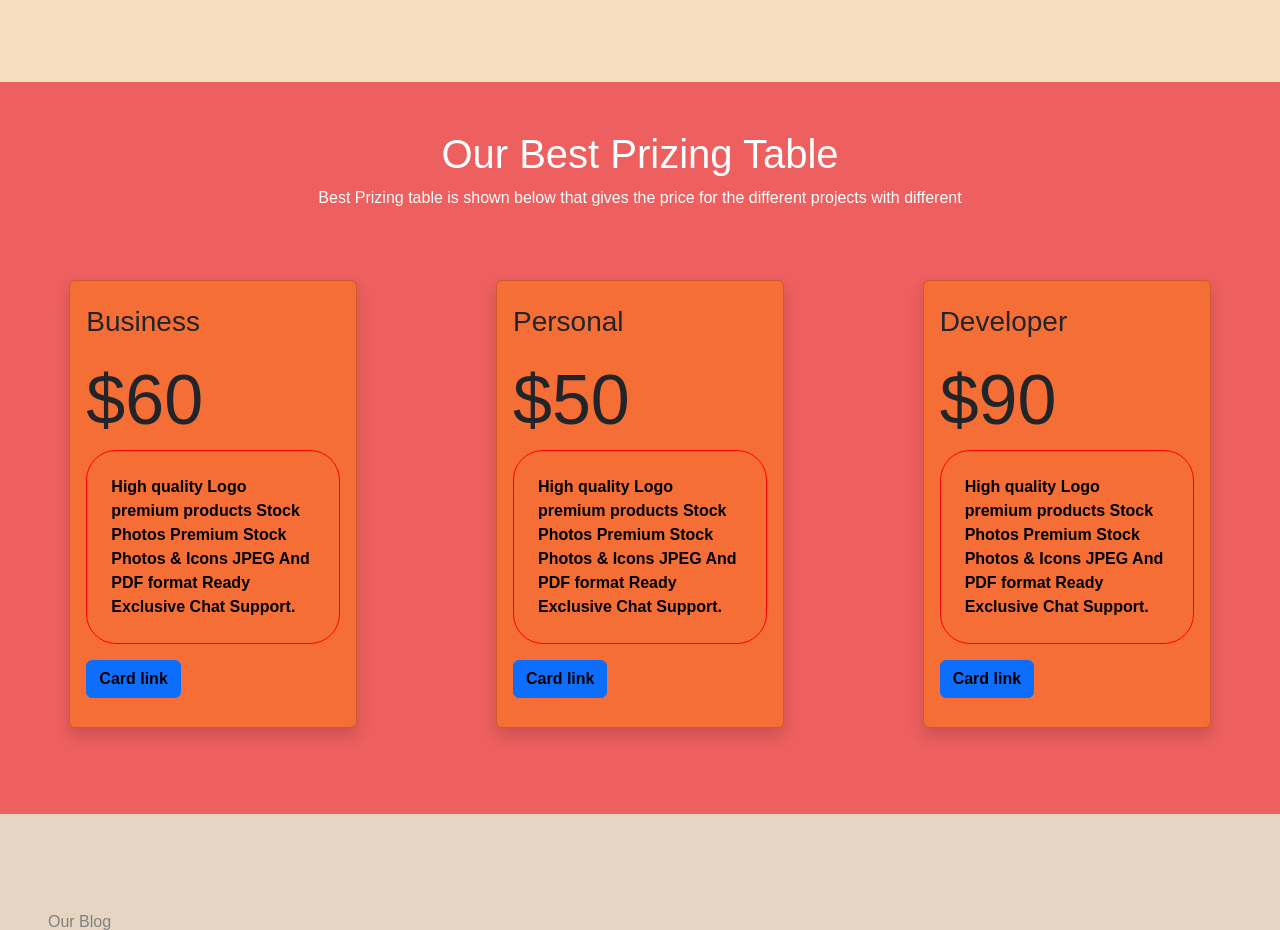
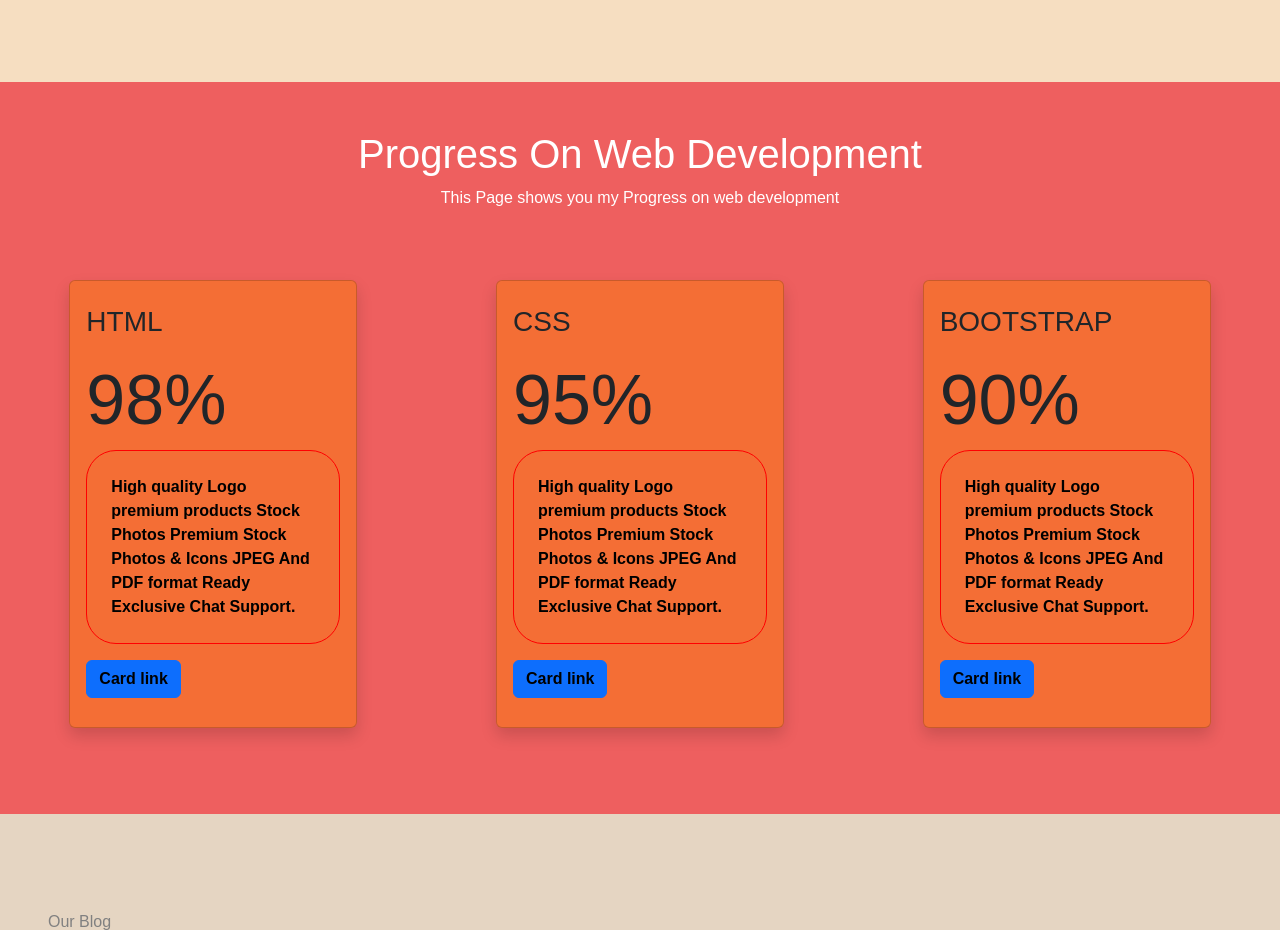
Before and after one commit to VigneshG575/git-code, a plain HTML site: page Portfolio/index.html in a window 1280 px wide. Shown: the part 5360-6290 px from the top of the page. Drawn offline with nearby package versions, Linux system fonts and the light colour scheme.

Commit message:
morning update

```diff
--- a/Portfolio/index.html
+++ b/Portfolio/index.html
@@ -363,15 +363,15 @@
     <section class="reveal pricing-table">
         <div class="container-fluid pt-5">
             <div class="col-12 text-center">
-                <h1 class="h1" style="color:white;">Our Best Prizing Table</h1>
-                <p  style="color:white;">Best Prizing table is shown below that gives the price for the different projects with different</p>
+                <h1 class="h1" style="color:white;">Progress On Web Development</h1>
+                <p  style="color:white;">This Page shows you my Progress on web development</p>
             </div>
             <div class="row" style="margin-top:70px;padding-bottom: 70px;">
                 <div class="col-lg-4 col-md-12 col-12">
                     <div class="card mx-auto shadow mb-3" style="width: 18rem;height:28rem;">
                         <div class="card-body">
-                          <h3 class="card-title pt-2">Business</h3>
-                          <h1 class="card-subtitle mb-2 pt-3" style="font-size:70px !important;">$60</h1>
+                          <h3 class="card-title pt-2">HTML</h3>
+                          <h1 class="card-subtitle mb-2 pt-3" style="font-size:70px !important;">98%</h1>
                           <p class="card-text p-4">High quality Logo premium products Stock Photos Premium Stock Photos & Icons JPEG And PDF format Ready Exclusive Chat Support.</p>
                           <a href="#" style="text-decoration: none; font-weight: bold;color:black;" class="btn mb-4 btn-primary card-link">Card link</a>
                         </div>
@@ -380,8 +380,8 @@
                 <div class="col-lg-4 col-md-12 col-12">
                     <div class="card mx-auto shadow mb-3" style="width: 18rem;height:28rem;">
                         <div class="card-body">
-                          <h3 class="card-title pt-2">Personal</h3>
-                          <h1 class="card-subtitle mb-2 pt-3" style="font-size:70px !important;">$50</h1>
+                          <h3 class="card-title pt-2">CSS</h3>
+                          <h1 class="card-subtitle mb-2 pt-3" style="font-size:70px !important;">95%</h1>
                           <p class="card-text p-4">High quality Logo premium products Stock Photos Premium Stock Photos & Icons JPEG And PDF format Ready Exclusive Chat Support.</p>
                           <a href="#" style="text-decoration: none; font-weight: bold;color:black;" class="mb-4 card-link btn btn-primary">Card link</a>
                         </div>
@@ -390,8 +390,8 @@
                 <div class="col-lg-4 col-md-12 col-12">
                     <div class="card mx-auto shadow mb-3" style="width: 18rem;height:28rem;">
                         <div class="card-body">
-                          <h3 class="card-title pt-2">Developer</h3>
-                          <h1 class="card-subtitle mb-2 pt-3" style="font-size:70px !important;">$90</h1>
+                          <h3 class="card-title pt-2">BOOTSTRAP</h3>
+                          <h1 class="card-subtitle mb-2 pt-3" style="font-size:70px !important;">90%</h1>
                           <p class="card-text p-4">High quality Logo premium products Stock Photos Premium Stock Photos & Icons JPEG And PDF format Ready Exclusive Chat Support.</p>
                           <a href="#" style="text-decoration: none;font-weight: bold;color:black;" class="mb-4 card-link btn btn-primary">Card link</a>
                         </div>
--- a/Portfolio/style.css
+++ b/Portfolio/style.css
@@ -675,7 +675,7 @@ color:transparent;
     position:relative;
     transform:translateY(150px);
     opacity:0;
-    transition:all 2s ease;
+    transition:0.75s ease-in-out;
 }
 
 .reveal.active
```
